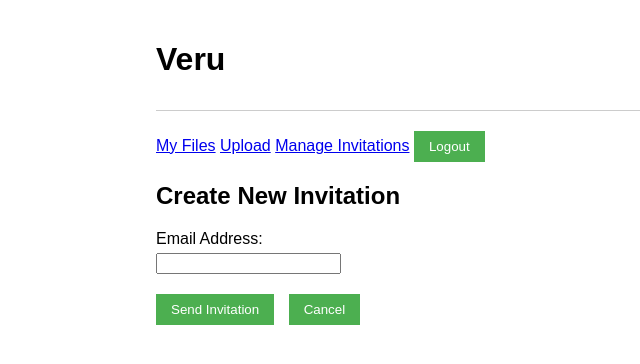
After one commit to cpr2mc/first-s3-project, a Django app: page /invitations/create/ in a window 1280 px wide. The commit adds this page. Shown: the top 364 px of the page, without its empty margins (84-724 px from the left). Run offline with Django 4.2, Linux system fonts and the light colour scheme; the visitor is signed in with stand-in values (Sample User, id 1).

Commit message:
added user registration and account management

```diff
--- a/s3project/s3project/settings.py
+++ b/s3project/s3project/settings.py
@@ -26,6 +26,8 @@
 
 # SECURITY WARNING: keep the secret key used in production secret!
 SECRET_KEY = os.getenv('DJANGO_SECRET_KEY')
+
+SITE_NAME="Veru Data"
 
 # SECURITY WARNING: don't run with debug turned on in production!
 DEBUG = True
--- a/s3project/uploads/forms.py
+++ b/s3project/uploads/forms.py
@@ -1,7 +1,56 @@
 from django import forms
-from .models import UploadedFile
+from django.contrib.auth.forms import UserCreationForm
+from django.contrib.auth.models import User
+from .models import Invitation, UploadedFile
+
+
+class InvitationForm(forms.ModelForm):
+    class Meta:
+        model = Invitation
+        fields = ['email']
+
+    def clean_email(self):
+        email = self.cleaned_data.get('email')
+        # Check if a user with this email already exists
+        if User.objects.filter(email=email).exists():
+            raise forms.ValidationError("A user with this email already exists.")
+        return email
+
+class AcceptInvitationForm(UserCreationForm):
+    invitation_token = forms.UUIDField(widget=forms.HiddenInput())
+
+    class Meta:
+        model = User
+        fields = ['username', 'email', 'first_name', 'last_name', 'password1', 'password2']
+
+    def __init__(self, *args, **kwargs):
+        self.invitation = kwargs.pop('invitation', None)
+        super().__init__(*args, **kwargs)
+        if self.invitation:
+            self.fields['email'].initial = self.invitation.email
+            self.fields['email'].widget.attrs['readonly'] = True
+            self.fields['invitation_token'].initial = self.invitation.token
+
+    def clean_email(self):
+        # Ensure the email matches the invitation
+        email = self.cleaned_data.get('email')
+        if self.invitation and email != self.invitation.email:
+            raise forms.ValidationError("This email does not match the invitation.")
+        return email
+
+    def clean_invitation_token(self):
+        token = self.cleaned_data.get('invitation_token')
+        try:
+            invitation = Invitation.objects.get(token=token)
+            if invitation.is_accepted:
+                raise forms.ValidationError("This invitation has already been used.")
+            if invitation.is_expired:
+                raise forms.ValidationError("This invitation has expired.")
+        except Invitation.DoesNotExist:
+            raise forms.ValidationError("Invalid invitation token.")
+        return token
 
 class FileUploadForm(forms.ModelForm):
     class Meta:
         model = UploadedFile
-        fields = ('title', 'file')
+        fields = ['title', 'file']
--- a/s3project/uploads/models.py
+++ b/s3project/uploads/models.py
@@ -1,5 +1,34 @@
+import uuid
 from django.db import models
 from django.contrib.auth.models import User
+from django.utils import timezone
+from datetime import timedelta
+
+class Invitation(models.Model):
+    email = models.EmailField(unique=True)
+    token = models.UUIDField(default=uuid.uuid4, editable=False, unique=True)
+    invited_by = models.ForeignKey(User, on_delete=models.CASCADE, related_name='sent_invitations')
+    created_at = models.DateTimeField(auto_now_add=True)
+    expires_at = models.DateTimeField()
+    is_accepted = models.BooleanField(default=False)
+    accepted_at = models.DateTimeField(null=True, blank=True)
+
+    def __str__(self):
+        return f"Invitation for {self.email}"
+
+    def save(self, *args, **kwargs):
+        # Set expiration date to 10 days from creation if not already set
+        if not self.expires_at:
+            self.expires_at = timezone.now() + timedelta(days=10)
+        super().save(*args, **kwargs)
+
+    @property
+    def is_expired(self):
+        return timezone.now() > self.expires_at
+
+    @property
+    def is_valid(self):
+        return not self.is_accepted and not self.is_expired
 
 class UploadedFile(models.Model):
     user = models.ForeignKey(User, on_delete=models.CASCADE, related_name='files')
@@ -9,3 +38,11 @@ class UploadedFile(models.Model):
 
     def __str__(self):
         return self.title
+
+    class Meta:
+        # Add ordering to show newest files first
+        ordering = ['-uploaded_at']
+        # Add permission for viewing only own files
+        permissions = [
+            ("view_own_files", "Can view only their own files"),
+        ]
--- a/s3project/uploads/templates/uploads/base.html
+++ b/s3project/uploads/templates/uploads/base.html
@@ -54,12 +54,15 @@
 </head>
 <body>
     <div class="nav">
-        <h1>Cardinal Data</h1>
+        <h1>Veru</h1>
     </div>
     <div>
         {% if user.is_authenticated %}
             <a href="{% url 'file_list' %}">My Files</a>
             <a href="{% url 'upload_file' %}">Upload</a>
+            {% if user.is_superuser %}
+                <a href="{% url 'invitation_list' %}">Manage Invitations</a>
+            {% endif %}
             <form method="POST" action="{% url 'logout' %}" style="display:inline;">
                 {% csrf_token %}
                 <button type="submit" style="display:inline;">
--- /dev/null
+++ b/s3project/uploads/templates/uploads/create_invitation.html
@@ -0,0 +1,34 @@
+{% extends 'uploads/base.html' %}
+
+{% block title %}Create Invitation{% endblock %}
+
+{% block content %}
+    <h2>Create New Invitation</h2>
+
+    {% if messages %}
+        <div class="messages">
+            {% for message in messages %}
+                <div class="message {% if message.tags %}{{ message.tags }}{% endif %}">{{ message }}</div>
+            {% endfor %}
+        </div>
+    {% endif %}
+
+    <form method="post">
+        {% csrf_token %}
+
+        <div class="form-group">
+            <label for="{{ form.email.id_for_label }}">Email Address:</label>
+            {{ form.email }}
+            {% if form.email.errors %}
+                <div class="form-error">{{ form.email.errors }}</div>
+            {% endif %}
+        </div>
+
+        <div style="margin-top: 20px;">
+            <button type="submit">Send Invitation</button>
+            <a href="{% url 'invitation_list' %}" style="margin-left: 10px;">
+                <button type="button">Cancel</button>
+            </a>
+        </div>
+    </form>
+{% endblock %}
--- a/s3project/uploads/urls.py
+++ b/s3project/uploads/urls.py
@@ -4,4 +4,12 @@ from . import views
 urlpatterns = [
     path('', views.file_list, name='file_list'),
     path('upload/', views.upload_file, name='upload_file'),
+    path('delete/<int:file_id>/', views.delete_file, name='delete_file'),
+
+    # Invitation management
+    path('invitations/', views.invitation_list, name='invitation_list'),
+    path('invitations/create/', views.create_invitation, name='create_invitation'),
+    path('invitations/resend/<int:invitation_id>/', views.resend_invitation, name='resend_invitation'),
+    path('invitations/cancel/<int:invitation_id>/', views.cancel_invitation, name='cancel_invitation'),
+    path('accept-invitation/<uuid:token>/', views.accept_invitation, name='accept_invitation'),
 ]
--- a/s3project/uploads/views.py
+++ b/s3project/uploads/views.py
@@ -1,7 +1,16 @@
-from django.shortcuts import render, redirect
-from django.contrib.auth.decorators import login_required
-from .models import UploadedFile
-from .forms import FileUploadForm
+from django.shortcuts import render, redirect, get_object_or_404
+from django.contrib.auth.decorators import login_required, user_passes_test
+from django.contrib.auth.models import User
+from django.contrib import messages
+from django.utils import timezone
+from django.urls import reverse
+from django.http import HttpResponseForbidden
+from .models import UploadedFile, Invitation
+from .forms import FileUploadForm, InvitationForm, AcceptInvitationForm
+
+# Helper function to check if a user is a superuser
+def is_superuser(user):
+    return user.is_superuser
 
 @login_required
 def file_list(request):
@@ -21,3 +30,129 @@ def upload_file(request):
         form = FileUploadForm()
 
     return render(request, 'uploads/upload_file.html', {'form': form})
+
+@login_required
+@user_passes_test(is_superuser)
+def invitation_list(request):
+    invitations = Invitation.objects.all().order_by('-created_at')
+    return render(request, 'uploads/invitation_list.html', {'invitations': invitations})
+
+@login_required
+@user_passes_test(is_superuser)
+def create_invitation(request):
+    if request.method == 'POST':
+        form = InvitationForm(request.POST)
+        if form.is_valid():
+            invitation = form.save(commit=False)
+            invitation.invited_by = request.user
+            invitation.save()
+
+            # Generate invitation URL
+            invitation_url = request.build_absolute_uri(
+                reverse('accept_invitation', args=[str(invitation.token)])
+            )
+
+            # Return to the template with the invitation link
+            return render(request, 'uploads/invitation_created.html', {
+                'invitation': invitation,
+                'invitation_url': invitation_url,
+            })
+    else:
+        form = InvitationForm()
+
+    return render(request, 'uploads/create_invitation.html', {'form': form})
+
+@login_required
+@user_passes_test(is_superuser)
+def resend_invitation(request, invitation_id):
+    invitation = get_object_or_404(Invitation, id=invitation_id)
+
+    if invitation.is_accepted:
+        messages.error(request, "This invitation has already been accepted.")
+        return redirect('invitation_list')
+
+    if invitation.is_expired:
+        # Reset expiration date
+        invitation.expires_at = timezone.now() + timezone.timedelta(days=10)
+        invitation.save()
+
+    # Generate invitation URL
+    invitation_url = request.build_absolute_uri(
+        reverse('accept_invitation', args=[str(invitation.token)])
+    )
+
+    return render(request, 'uploads/invitation_created.html', {
+        'invitation': invitation,
+        'invitation_url': invitation_url,
+        'is_resend': True,
+    })
+
+def accept_invitation(request, token):
+    # If user is already logged in, log them out first
+    if request.user.is_authenticated:
+        from django.contrib.auth import logout
+        logout(request)
+        # Redirect back to the same invitation URL after logout
+        return redirect('accept_invitation', token=token)
+
+    try:
+        invitation = Invitation.objects.get(token=token)
+    except Invitation.DoesNotExist:
+        messages.error(request, "Invalid invitation token.")
+        return redirect('login')
+
+    if invitation.is_accepted:
+        messages.error(request, "This invitation has already been used.")
+        return redirect('login')
+
+    if invitation.is_expired:
+        messages.error(request, "This invitation has expired.")
+        return redirect('login')
+
+    if request.method == 'POST':
+        form = AcceptInvitationForm(request.POST, invitation=invitation)
+        if form.is_valid():
+            user = form.save()
+            user.email = invitation.email
+            user.save()
+
+            # Mark invitation as accepted
+            invitation.is_accepted = True
+            invitation.accepted_at = timezone.now()
+            invitation.save()
+
+            messages.success(request, "Account created successfully! You can now login.")
+            return redirect('login')
+    else:
+        form = AcceptInvitationForm(request.POST or None, invitation=invitation)
+
+    return render(request, 'uploads/accept_invitation.html', {'form': form, 'invitation': invitation})
+
+@login_required
+@user_passes_test(is_superuser)
+def cancel_invitation(request, invitation_id):
+    invitation = get_object_or_404(Invitation, id=invitation_id)
+
+    if invitation.is_accepted:
+        messages.error(request, f"Invitation for {invitation.email} cancelled.")
+    else:
+        invitation.delete()
+        messages.success(request, f"Invitation for {invitation.email} cancelled.")
+
+    return redirect('invitation_list')
+
+@login_required
+def delete_file(request, file_id):
+    file = get_object_or_404(UploadedFile, id=file_id)
+
+    # Ensure users can only delete their own files
+    if file.user != request.user and not request.user.is_superuser:
+        return HttpResponseForbidden("You don't have permission to delete this file.")
+
+    if request.method == 'POST':
+        file.file.delete(save=False) # Delete the file from S3
+        file.delete() # Delete the database entry
+        messages.success(request, "File deleted successfully.")
+        return redirect('file_list')
+
+    return render(request, 'uploads/confirm_delete.html')
```
Also changed, not shown: s3project/uploads/templates/uploads/accept_invitation.html (added, +74 -0 lines), s3project/uploads/templates/uploads/confirm_delete.html (added, +18 -0 lines), s3project/uploads/templates/uploads/file_list.html (+13 -0 lines), s3project/uploads/templates/uploads/invitation_created.html (added, +54 -0 lines), s3project/uploads/templates/uploads/invitation_list.html (added, +82 -0 lines), s3project/uploads/migrations/0003_invitation.py (added), s3project/uploads/migrations/0004_alter_uploadedfile_options.py (added).
